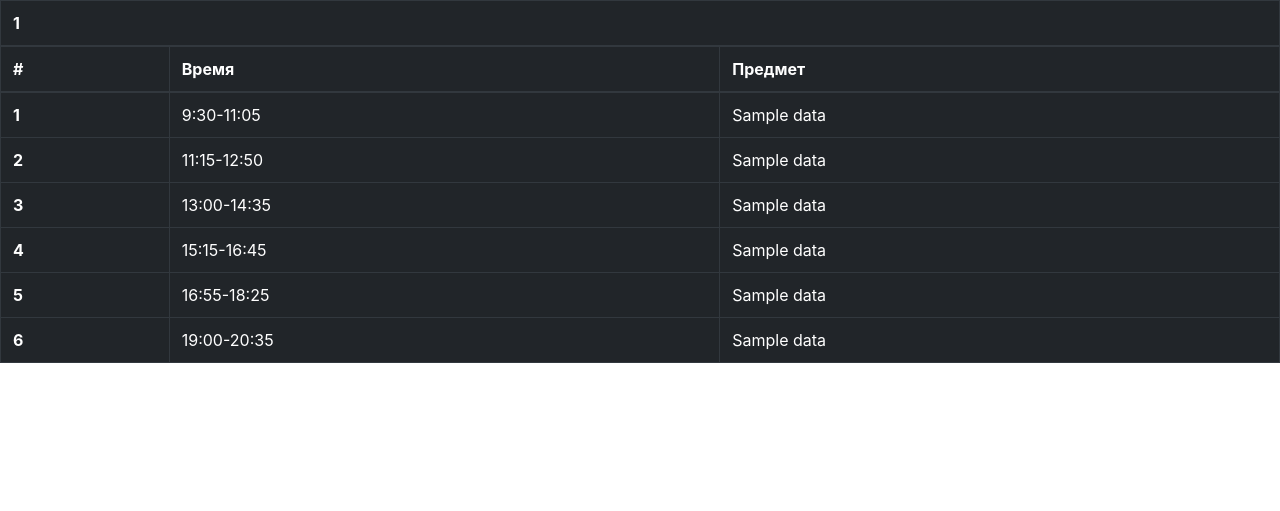
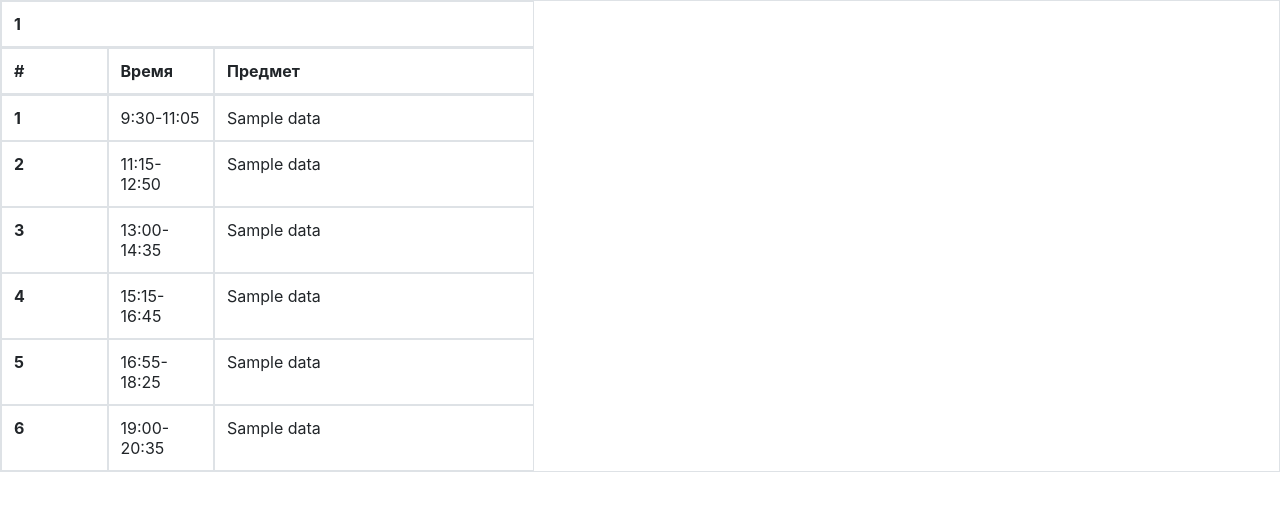
Before and after one commit to psyduck31/master, a Flask app: template fl_ask/flask_project/templates/day.html in a window 1280 px wide. Shown: the part 56-567 px from the top of the page. Run offline with Flask 2, Linux system fonts and the light colour scheme; the template is opened without the code that fills it: most values are stand-ins (such as "Sample title", 1, 10 or a date in 2020); some libraries are stand-ins or nearby versions.

Commit message:
Add files via upload

```diff
--- a/fl_ask/flask_project/templates/day.html
+++ b/fl_ask/flask_project/templates/day.html
@@ -1,50 +1,49 @@
 {% extends "layout.html" %}
 {% block content %}
 {% for data in all_rows %}
-	<table class="table table-bordered table-dark table-hover">
+	<table class="table table-bordered table-hover">
 		<thead>
-			<tr>
-				<th colspan=3>{{data[0]}}</th>
+			<tr class="d-flex">
+				<th class="col-5">{{data[0]}}</th>
 			</tr>
-			<tr>
-				<th scope="col">#</th>
-				<th scope="col">Время</th>
-				<th scope="col">Предмет</th>
+			<tr class="d-flex">
+				<th class="col-1">#</th>
+				<th class="col-1">Время</th>
+				<th class="col-3">Предмет</th>
 			</tr>
 		</thead>
 		<tbody>
-				<tr>
-					<th scope="row">1</th>
-					<td>9:30-11:05</td>
-					<td>{{ data[1] }}</td>
+				<tr class="d-flex">
+					<th class="col-1">1</th>
+					<td class="col-1">9:30-11:05</td>
+					<td class="col-3">{{ data[1] }}</td>
 				</tr>
-				<tr>
-					<th scope="row">2</th>
-					<td>11:15-12:50</td>
-					<td>{{ data[2] }}</td>
+				<tr class="d-flex">
+					<th class="col-1">2</th>
+					<td class="col-1">11:15-12:50</td>
+					<td class="col-3">{{ data[2] }}</td>
 				</tr>
-				<tr>
-					<th scope="row">3</th>
-					<td>13:00-14:35</td>
-					<td>{{ data[3] }}</td>
+				<tr class="d-flex">
+					<th class="col-1">3</th>
+					<td class="col-1">13:00-14:35</td>
+					<td class="col-3">{{ data[3] }}</td>
 				</tr>
-				<tr>
-					<th scope="row">4</th>
-					<td>15:15-16:45</td>
-					<td>{{ data[4] }}</td>
+				<tr class="d-flex">
+					<th class="col-1">4</th>
+					<td class="col-1">15:15-16:45</td>
+					<td class="col-3">{{ data[4] }}</td>
 				</tr>
-				<tr>
-					<th scope="row">5</th>
-					<td>16:55-18:25</td>
-					<td>{{ data[5] }}</td>
+				<tr class="d-flex">
+					<th class="col-1">5</th>
+					<td class="col-1">16:55-18:25</td>
+					<td class="col-3">{{ data[5] }}</td>
 				</tr>
-				<tr>
-					<th scope="row">6</th>
-					<td>19:00-20:35</td>
-					<td>{{ data[6] }}</td>
+				<tr class="d-flex">
+					<th class="col-1">6</th>
+					<td class="col-1">19:00-20:35</td>
+					<td class="col-3">{{ data[6] }}</td>
 				</tr>
 		</tbody>
 	</table>
-</div>
 {% endfor %}
 {% endblock %}
```
